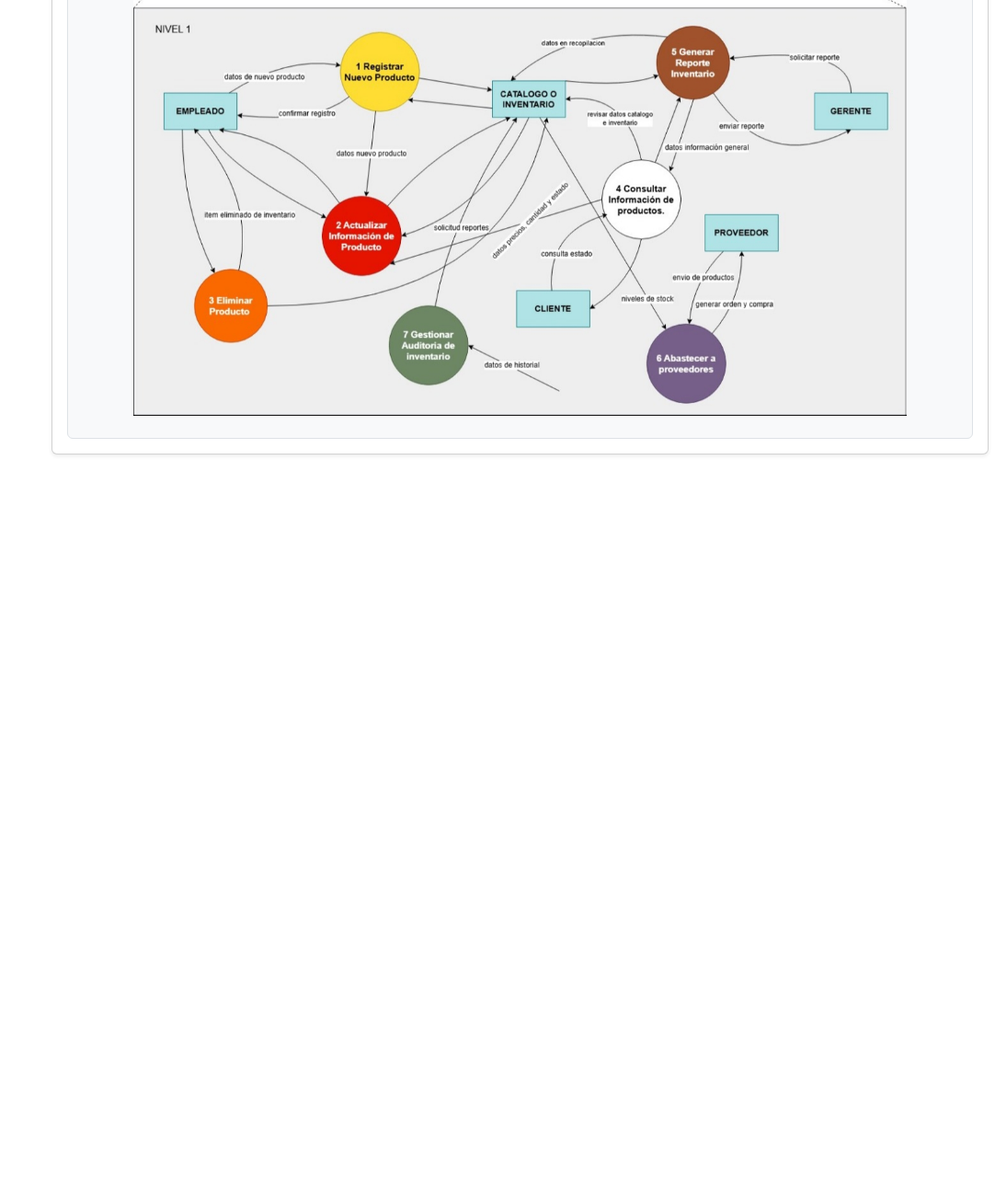
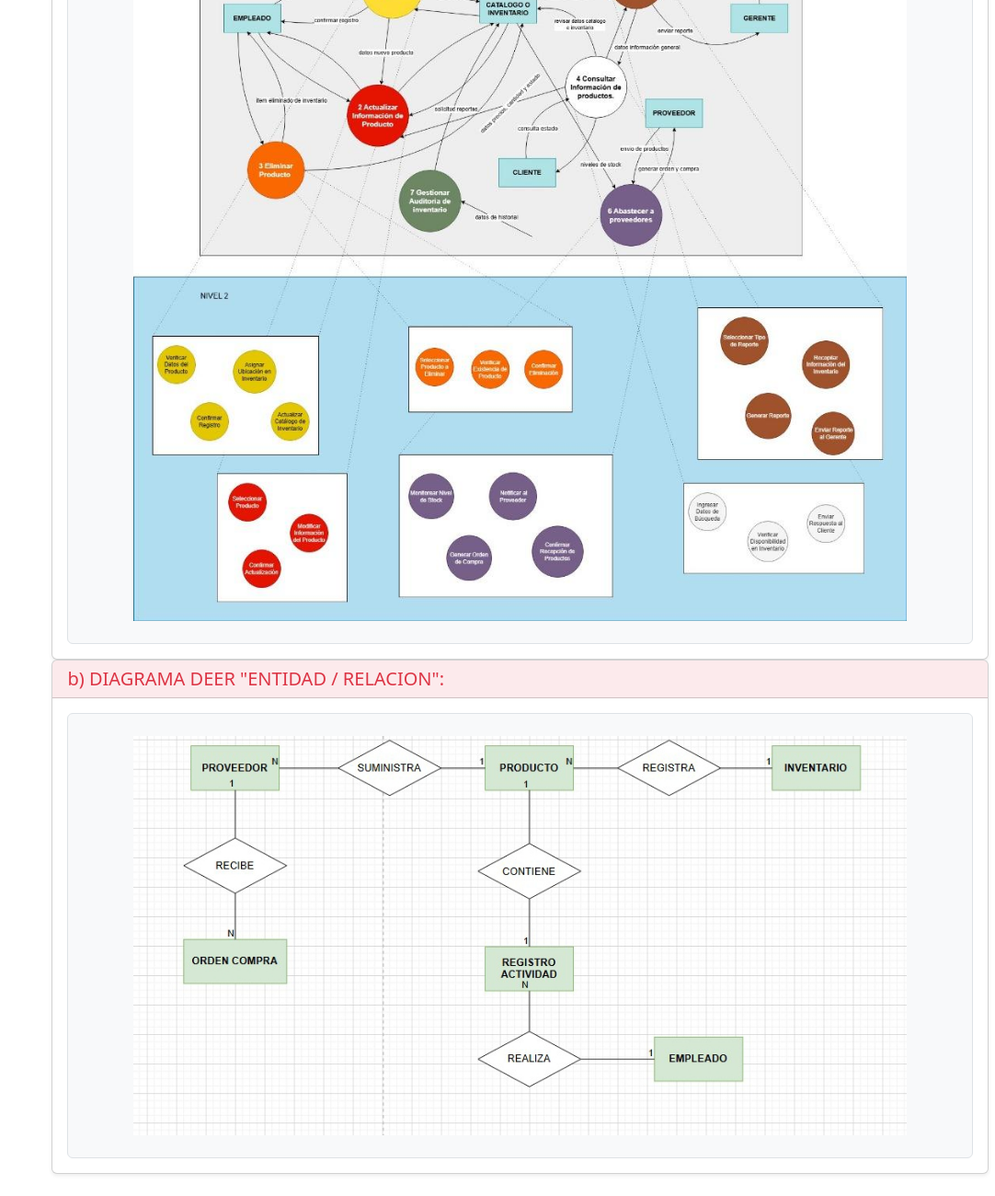
Before and after one commit to freddyvelarde/proyecto-analisis, a plain HTML site: page pages/analisis-estructurado.html in a window 1280 px wide. Shown: the part 2147-3447 px from the top of the page at 92% size, without its empty margins (198-1280 px from the left). Before the commit the page ends 2665 px from the top, so only its background shows below. Drawn offline with nearby package versions, Linux system fonts and the light colour scheme.

Commit message:
some changes

```diff
--- a/pages/analisis-estructurado.html
+++ b/pages/analisis-estructurado.html
@@ -160,7 +160,7 @@
             <div class="card-body">
               <div class="bg-light p-4 text-center border rounded">
                 <img
-                  src="../assets/diagrama-flujo-datos.jpeg"
+                  src="../assets/dia-flujo-datos.jpeg"
                   class="diagrama-contexto-img"
                   alt="diagrama-contexto"
                   width="100"
@@ -170,21 +170,23 @@
           </div>
 
           <!-- -->
-          <!-- <div class="card shadow-sm"> -->
-          <!--   <div class="card-header bg-danger bg-opacity-10"> -->
-          <!--     <h2 class="h5 text-danger mb-0">b) ---------------:</h2> -->
-          <!--   </div> -->
-          <!--   <div class="card-body"> -->
-          <!--     <div class="bg-light p-4 text-center border rounded"> -->
-          <!--       <img -->
-          <!--         src="../assets/diagrama-flujo-datos.jpeg" -->
-          <!--         class="diagrama-contexto-img" -->
-          <!--         alt="diagrama-contexto" -->
-          <!--         width="100" -->
-          <!--       /> -->
-          <!--     </div> -->
-          <!--   </div> -->
-          <!-- </div> -->
+          <div class="card shadow-sm">
+            <div class="card-header bg-danger bg-opacity-10">
+              <h2 class="h5 text-danger mb-0">
+                b) DIAGRAMA DEER "ENTIDAD / RELACION":
+              </h2>
+            </div>
+            <div class="card-body">
+              <div class="bg-light p-4 text-center border rounded">
+                <img
+                  src="../assets/dia-ent-rel.jpeg"
+                  class="diagrama-contexto-img"
+                  alt="diagrama-contexto"
+                  width="100"
+                />
+              </div>
+            </div>
+          </div>
 
           <!-- <div class="card shadow-sm"> -->
           <!--   <div class="card-header bg-danger bg-opacity-10"> -->
```
Also changed, not shown: assets/dia-ent-rel.jpeg (added), assets/dia-flujo-datos.jpeg (added).
